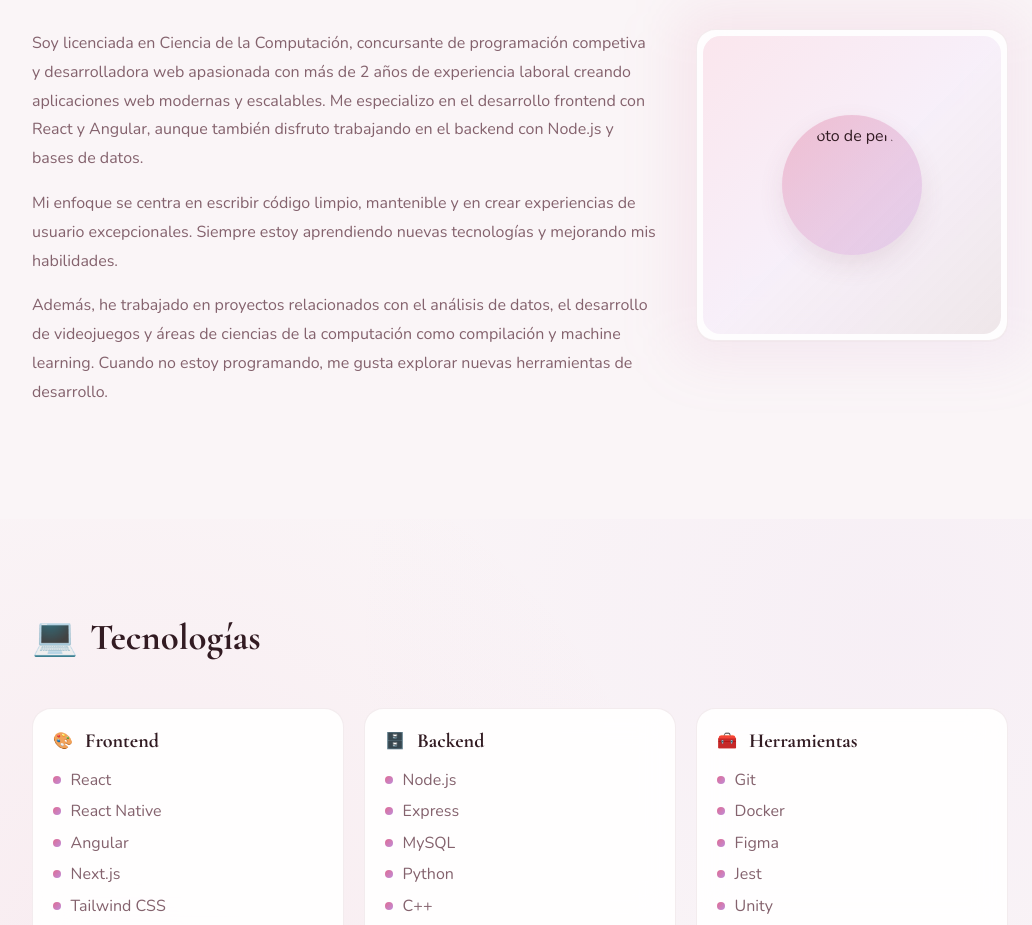
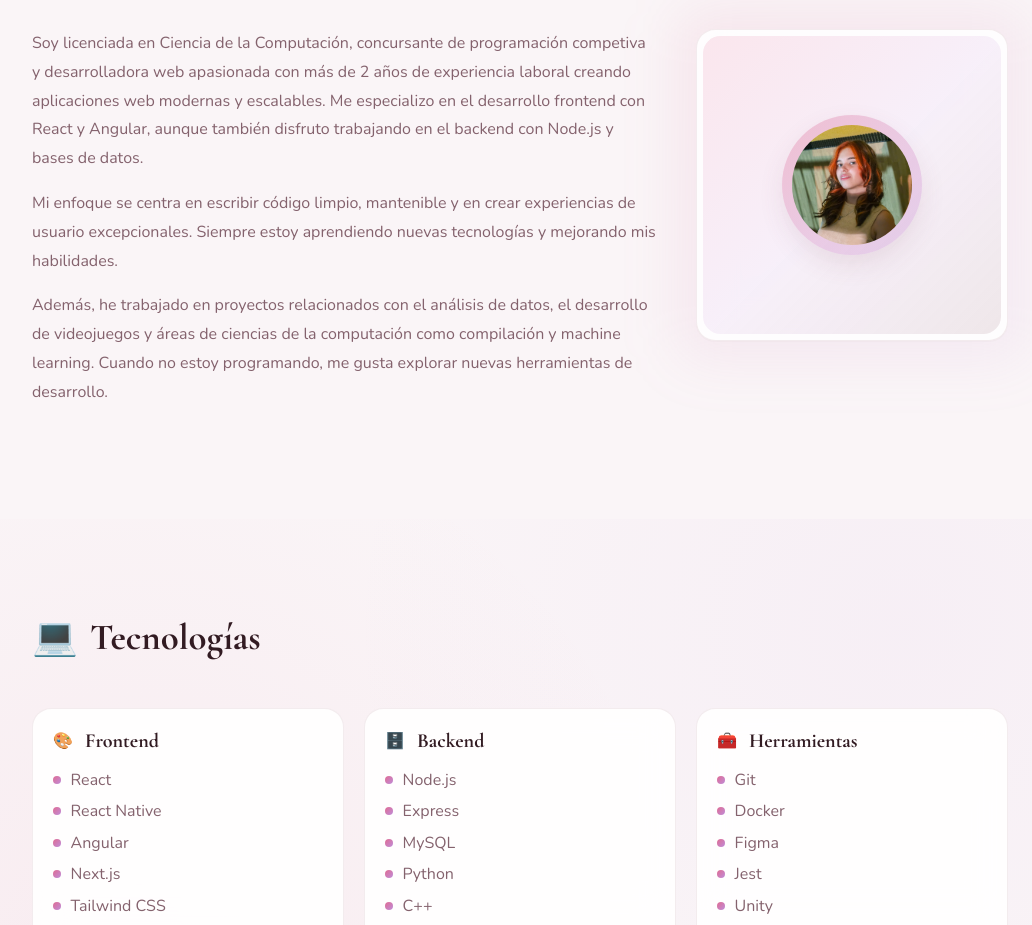
Before and after one commit to Ray-M05/Portfolio, a plain HTML site: page index.html in a window 1280 px wide. Shown: the part 960-1885 px from the top of the page, without its empty margins (120-1152 px from the left). Drawn offline with nearby package versions, Linux system fonts and the light colour scheme; the site is published under a folder, as on GitHub Pages, so addresses that start at the root find nothing.

Commit message:
fix: photo

```diff
--- a/index.html
+++ b/index.html
@@ -132,7 +132,7 @@
                   <div class="avatar-bubble">
                     <img
                       class="avatar-photo"
-                      src="/photo.jpg"
+                      src="photo.jpg"
                       alt="Foto de perfil"
                     />
                   </div>
```
